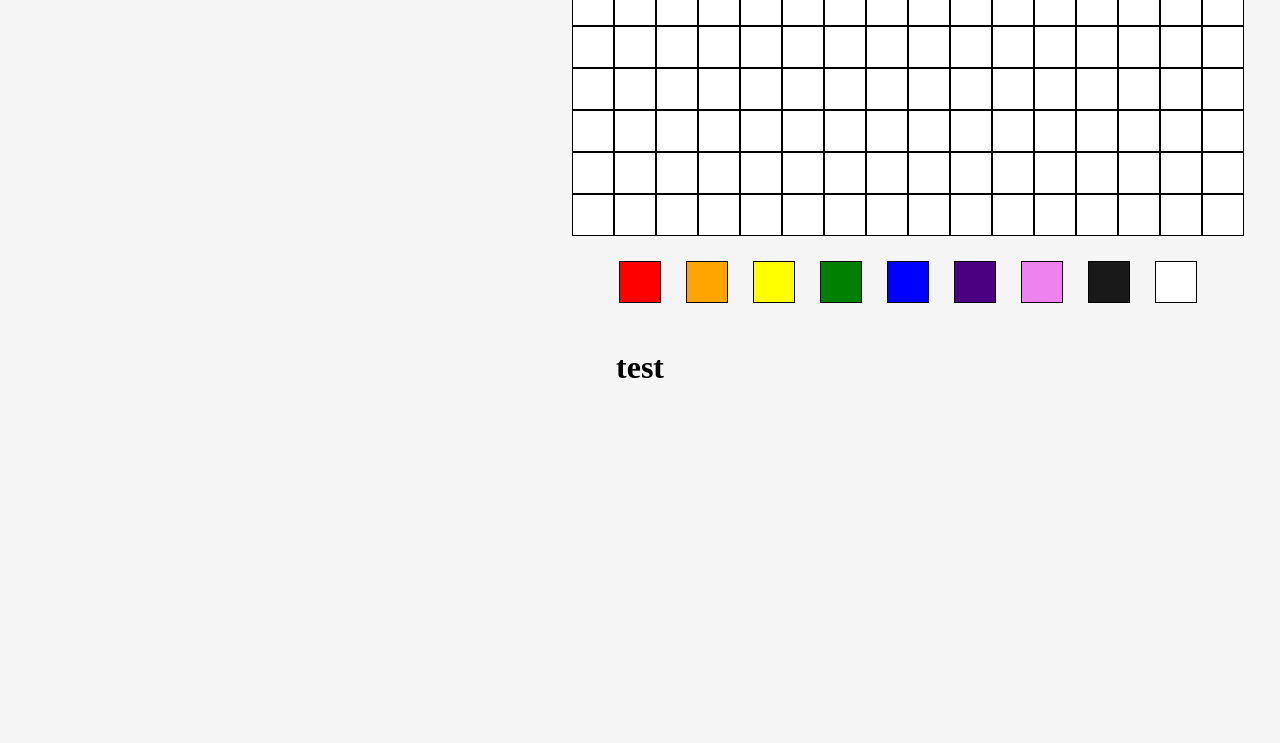
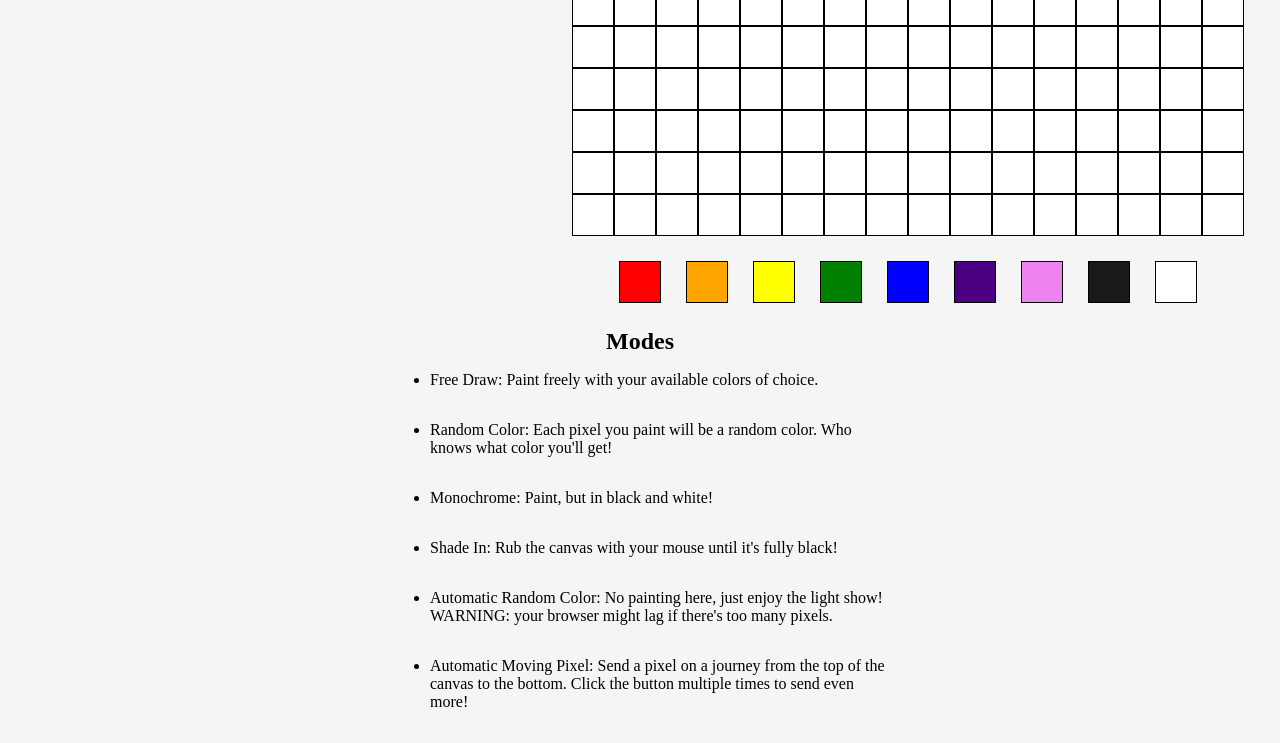
Before and after one commit to thebrianwong/odin-etch-a-sketch, a plain HTML site: page index.html in a window 1280 px wide. Shown: the part 599-1342 px from the top of the page. Before the commit the page ends 1007 px from the top, so only its background shows below. Drawn offline with Linux system fonts and the light colour scheme.

Commit message:
Add explanations for each mode to the right side

```diff
--- a/index.html
+++ b/index.html
@@ -35,7 +35,15 @@
             <div class="color-container"></div>
         </div>
         <div class="right-container">
-            <h1>test</h1>
+            <h2>Modes</h2>
+            <ul>
+                <li>Free Draw: Paint freely with your available colors of choice.</li>
+                <li>Random Color: Each pixel you paint will be a random color. Who knows what color you'll get!</li>
+                <li>Monochrome: Paint, but in black and white!</li>
+                <li>Shade In: Rub the canvas with your mouse until it's fully black!</li>
+                <li>Automatic Random Color: No painting here, just enjoy the light show! WARNING: your browser might lag if there's too many pixels.</li>
+                <li>Automatic Moving Pixel: Send a pixel on a journey from the top of the canvas to the bottom. Click the button multiple times to send even more!</li>
+            </ul>
         </div>
     </div>
 </body>
--- a/styles.css
+++ b/styles.css
@@ -4,8 +4,24 @@ body {
     padding: 0;
 }
 
+h1 {
+    margin: 0;
+}
+
+h2 {
+    margin: 0 0 16px;
+}
+
 p {
     text-align: center;
+}
+
+ul {
+    margin: 0;
+}
+
+li {
+    margin: 0 0 32px;
 }
 
 .container,
```
